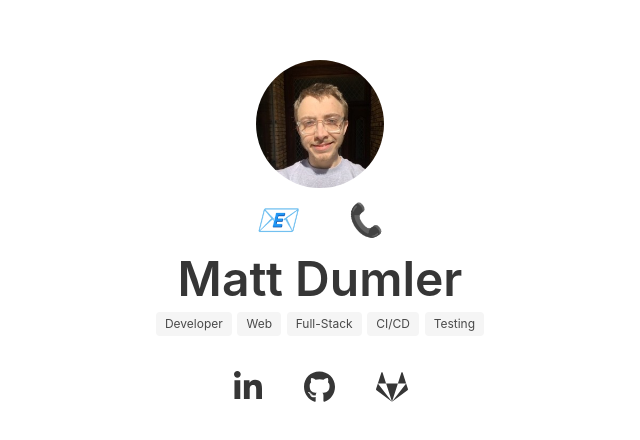
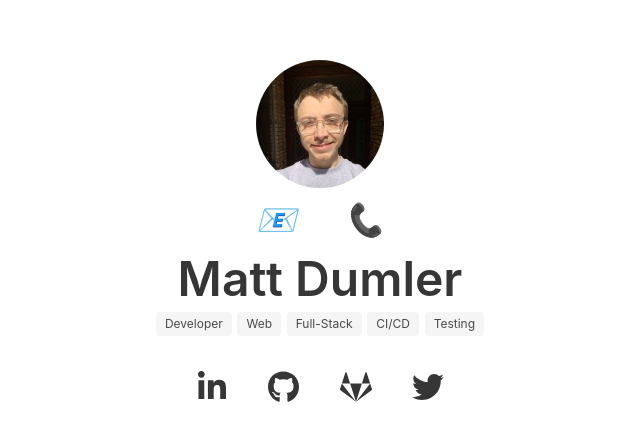
Before and after one commit to mattd3v/pwa, a plain HTML site: page index.html in a window 1280 px wide. Shown: the part 158-598 px from the top of the page, without its empty margins (320-960 px from the left). Drawn offline with nearby package versions, Linux system fonts and the light colour scheme.

Commit message:
Add Twitter

```diff
--- a/index.html
+++ b/index.html
@@ -69,6 +69,11 @@
               <i class="fab fa-gitlab"></i>
               </span>
             </a>
+            <a href="https://twitter.com/mattdumler">
+              <span class="icon has-text-dark">
+              <i class="fab fa-twitter"></i>
+              </span>
+            </a>
           </nav>
         </article>
       </div>
```
